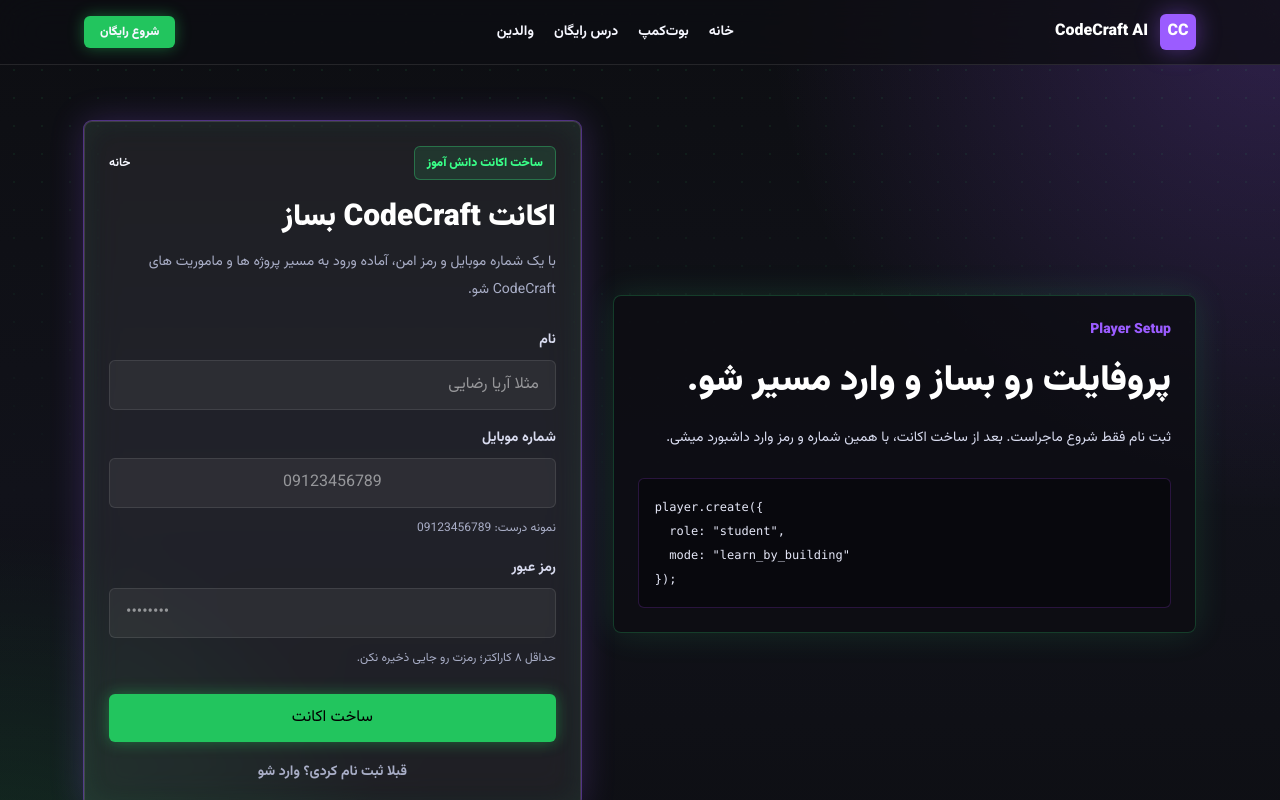
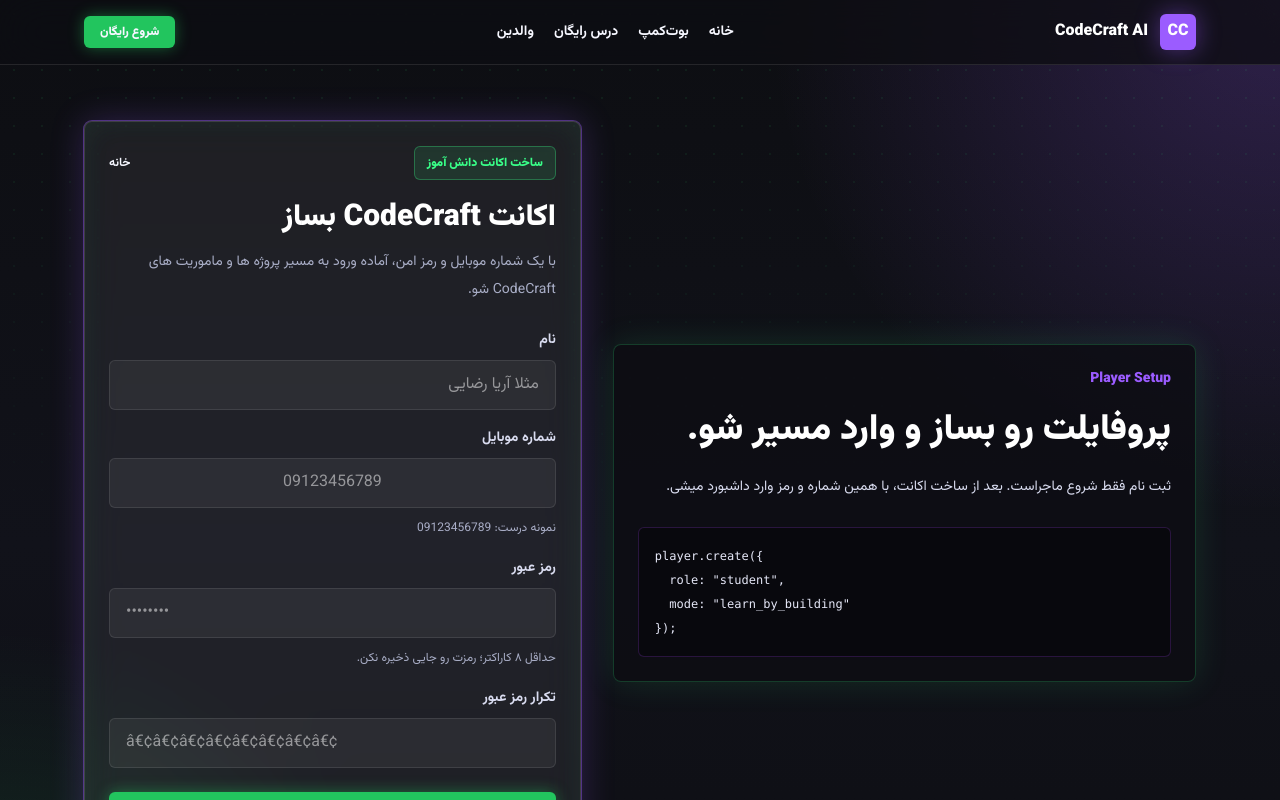
Before and after one commit to mytest19861986/codecraft-ai, a Next.js app in the folder apps/web/: page /register in a window 1280 px wide. Shown: the top 800 px of the page. Built offline with nearby package versions, Linux system fonts and the light colour scheme.

Commit message:
fix: add password confirmation to register form

```diff
--- a/apps/web/src/components/auth/student-auth-form.tsx
+++ b/apps/web/src/components/auth/student-auth-form.tsx
@@ -62,6 +62,10 @@
     return errorMessages.INTERNAL_SERVER_ERROR;
   }
 
+  if (error.code === "PASSWORD_MISMATCH") {
+    return "رمز عبور و تکرار آن یکسان نیستند.";
+  }
+
   return errorMessages[error.code] ?? errorMessages.INTERNAL_SERVER_ERROR;
 }
 
@@ -99,8 +103,16 @@
       phone: String(formData.get("phone") ?? "").trim(),
       password: String(formData.get("password") ?? "")
     };
+    const confirmPassword = String(formData.get("confirmPassword") ?? "");
 
     setApiError(null);
+
+    if (isRegister && payload.password !== confirmPassword) {
+      setApiError({ code: "PASSWORD_MISMATCH" });
+      setState("error");
+      return;
+    }
+
     setState("submitting");
 
     try {
@@ -213,6 +225,24 @@
             <span className="mt-1 block text-xs font-bold text-[#ffd6e5]">{getFieldError(apiError, "password")}</span>
           ) : null}
         </label>
+
+        {isRegister ? (
+          <label className="block">
+            <span className="text-sm font-bold text-[#d9dcf0]">تکرار رمز عبور</span>
+            <input
+              className="mt-2 w-full rounded-md border border-white/10 bg-white/5 px-4 py-3 text-left text-white outline-none transition focus:border-[#39ff88]"
+              dir="ltr"
+              name="confirmPassword"
+              type="password"
+              autoComplete="new-password"
+              minLength={8}
+              maxLength={128}
+              required
+              placeholder="â€¢â€¢â€¢â€¢â€¢â€¢â€¢â€¢"
+              aria-invalid={apiError?.code === "PASSWORD_MISMATCH"}
+            />
+          </label>
+        ) : null}
       </div>
 
       <button
```
